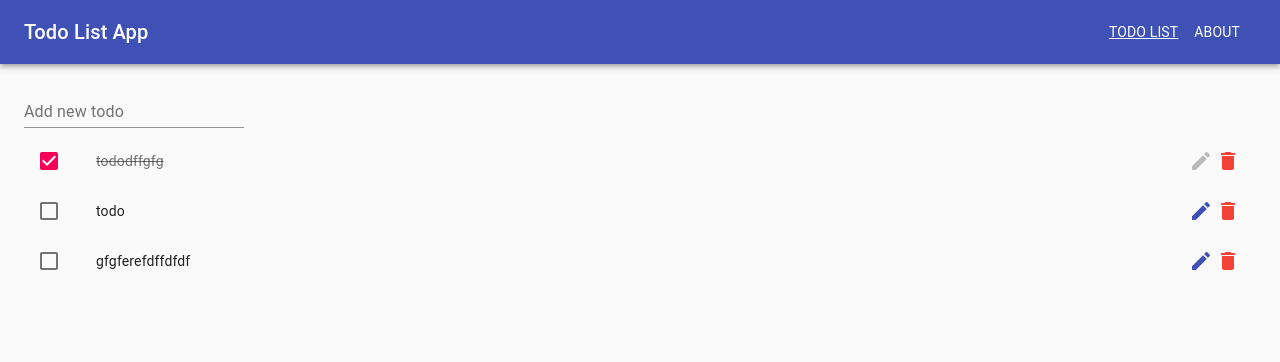
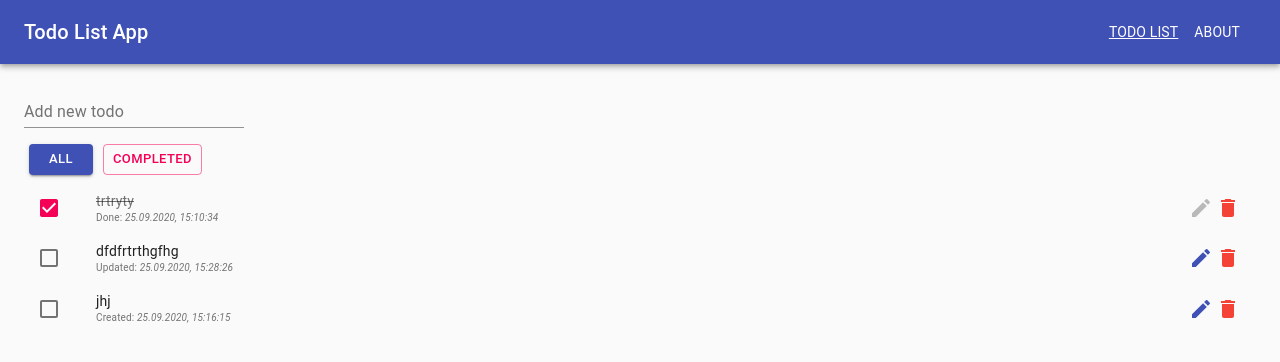
Before and after one commit to pavel-grebeniuk/todo-react-ts, a React (Create React App) app: page / in a window 1280 px wide. Shown: the top 362 px of the page. Built offline with nearby package versions, Linux system fonts and the light colour scheme; data requests are answered from the project's data file.

Commit message:
add update time

```diff
--- a/db.json
+++ b/db.json
@@ -1,19 +1,24 @@
 {
   "todos": [
     {
-      "text": "tododffgfg",
+      "text": "trtryty",
       "completed": true,
-      "id": 5
+      "createdAt": 1601046035020,
+      "id": 1,
+      "updatedAt": 1601046634488
     },
     {
-      "text": "todo",
+      "text": "dfdfrtrthgfhg",
       "completed": false,
-      "id": 8
+      "createdAt": 1601046225741,
+      "id": 2,
+      "updatedAt": 1601047706266
     },
     {
-      "text": "gfgferefdffdfdf",
+      "text": "jhj",
       "completed": false,
-      "id": 9
+      "createdAt": 1601046975700,
+      "id": 3
     }
   ]
 }
--- a/src/components/CreateTodo.tsx
+++ b/src/components/CreateTodo.tsx
@@ -19,7 +19,8 @@ export const CreateTodo: React.FC = (): React.ReactElement => {
     if (e.key === "Enter" && todoText.trim()) {
       const todo: NewTodo = {
         text: todoText.trim(),
-        completed: false
+        completed: false,
+        createdAt: +Date.now()
       };
       dispatch(createTodo(todo));
       setTodoText("");
--- a/src/components/EditTodo.tsx
+++ b/src/components/EditTodo.tsx
@@ -12,7 +12,7 @@ import {createStyles, makeStyles, Theme} from "@material-ui/core/styles";
 const useStyles = makeStyles((theme: Theme) =>
   createStyles({
     editBtn: {
-      margin: '0 5px'
+      margin: "0 5px"
     }
   }),
 );
@@ -38,7 +38,7 @@ export const EditTodo: React.FC = () => {
     const editHandler = (): void => {
       if (todo.text !== todoText) {
         const newTodo: Todo = {
-          ...todo, text: todoText
+          ...todo, text: todoText, updatedAt: Date.now()
         };
         dispatch(updateTodo(newTodo));
       }
--- a/src/components/TodoItem.tsx
+++ b/src/components/TodoItem.tsx
@@ -20,6 +20,10 @@ const useStyles = makeStyles((theme: Theme) =>
     todoCompleted: {
       textDecoration: "line-through",
       color: theme.palette.text.secondary
+    },
+    todoDate: {
+      color: theme.palette.text.secondary,
+      fontSize: 10
     }
   }),
 );
@@ -32,7 +36,7 @@ export const TodoItem: React.FC<TodoProps> = (
   {todo}): React.ReactElement => {
 
   const classes = useStyles();
-  const {text, completed, id} = todo;
+  const {text, completed, id, createdAt, updatedAt} = todo;
   const history = useHistory();
 
   const dispatch = useDispatch();
@@ -42,7 +46,11 @@ export const TodoItem: React.FC<TodoProps> = (
   };
 
   const onCheckCompleted = (todo: Todo): void => {
-    const updatedTodo = {...todo, completed: !todo.completed};
+    const updatedTodo = {
+      ...todo,
+      completed: !todo.completed,
+      updatedAt: Date.now()
+    };
     dispatch(updateTodo(updatedTodo));
   };
 
@@ -64,6 +72,22 @@ export const TodoItem: React.FC<TodoProps> = (
       <ListItemText>
         <Box className={todo.completed ? classes.todoCompleted : ""}>
           {text}
+        </Box>
+        <Box className={classes.todoDate}>
+          {
+            updatedAt && !completed
+              ?
+              <> Updated:
+                <i> {new Date(updatedAt).toLocaleString("ru-RU")}</i></>
+              :
+              updatedAt && completed
+                ?
+                <> Done:
+                  <i> {new Date(updatedAt).toLocaleString("ru-RU")}</i></>
+                :
+                <> Created:
+                  <i> {new Date(createdAt).toLocaleString("ru-RU")}</i></>
+          }
         </Box>
       </ListItemText>
       <ListItemSecondaryAction>
--- a/src/components/TodoPage.tsx
+++ b/src/components/TodoPage.tsx
@@ -1,11 +1,13 @@
 import * as React from "react";
 import {TodoList} from "./TodoList";
 import {CreateTodo} from "./CreateTodo";
+import {TodosFilter} from "./TodosFilter";
 
 export const TodoPage: React.FC = () => {
   return (
     <>
       <CreateTodo/>
+      <TodosFilter/>
       <TodoList/>
     </>
   );
--- /dev/null
+++ b/src/components/TodosFilter.tsx
@@ -0,0 +1,48 @@
+import * as React from "react";
+import {useState} from "react";
+import {Box, Button} from "@material-ui/core";
+import {createStyles, makeStyles, Theme} from "@material-ui/core/styles";
+import {useSelector} from "react-redux";
+import {AppState} from "../redux/reducers/rootReducer";
+import {TodosState} from "../redux/types/todoTypes";
+
+const useStyles = makeStyles((theme: Theme) =>
+  createStyles({
+    filterBox: {
+      marginTop: theme.spacing(2),
+      "& > button": {
+        margin: "0 5px"
+      },
+    }
+  }),
+);
+
+export const TodosFilter: React.FC = () => {
+  const classes = useStyles();
+  const {showAll: filter} = useSelector<AppState, TodosState>(state => state.todo);
+
+  const [all, showAll] = useState(filter);
+
+  const changeHandler = (): void => {
+    showAll(prev => !prev);
+  };
+
+  return (
+    <Box className={classes.filterBox}>
+      <Button size='small'
+              color='primary'
+              variant={all ? "contained" : "outlined"}
+              onClick={changeHandler}
+      >
+        All
+      </Button>
+      <Button size='small'
+              color='secondary'
+              variant={!all ? "contained" : "outlined"}
+              onClick={changeHandler}
+      >
+        Completed
+      </Button>
+    </Box>
+  );
+};
--- a/src/redux/reducers/todoReducer.ts
+++ b/src/redux/reducers/todoReducer.ts
@@ -28,6 +28,7 @@ const initialState: TodosState = {
   createRequest: requestState,
   deleteRequest: requestState,
   updateRequest: requestState,
+  showAll: true
 };
 
 export const todoReducer = (state = initialState,
--- a/src/redux/types/todoTypes.ts
+++ b/src/redux/types/todoTypes.ts
@@ -15,7 +15,8 @@ import {
 import {RequestState} from "./rootTypes";
 
 export interface TodosState {
-  readonly entities: Array<Todo>,
+  readonly entities: Array<Todo>
+  readonly showAll: boolean
   readonly fetchRequest: RequestState
   readonly createRequest: RequestState
   readonly deleteRequest: RequestState
@@ -29,6 +30,8 @@ export interface Todo extends NewTodo {
 export interface NewTodo {
   text: string;
   completed: boolean;
+  createdAt: number;
+  updatedAt?: number
 }
 
 interface FetchTodosSuccessAction {
```
